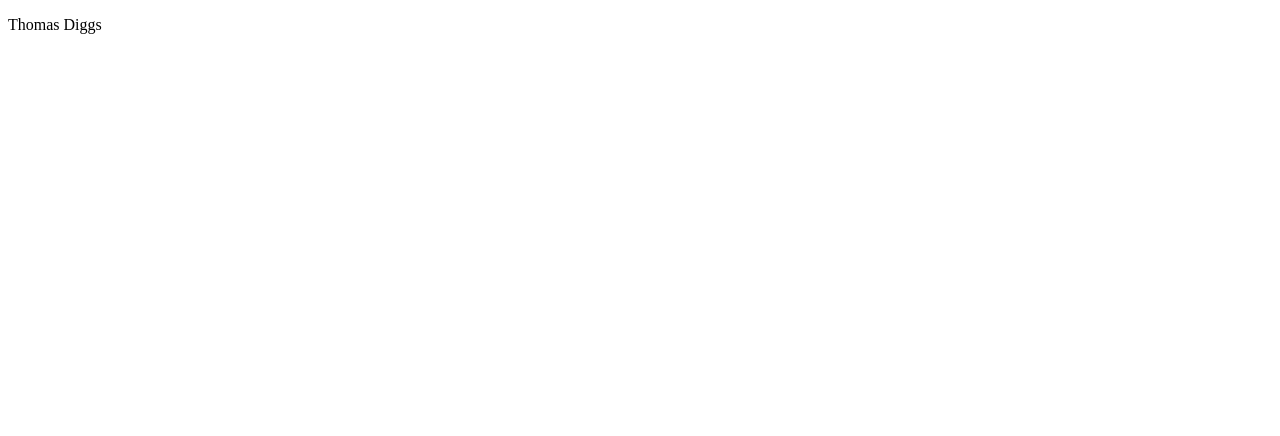
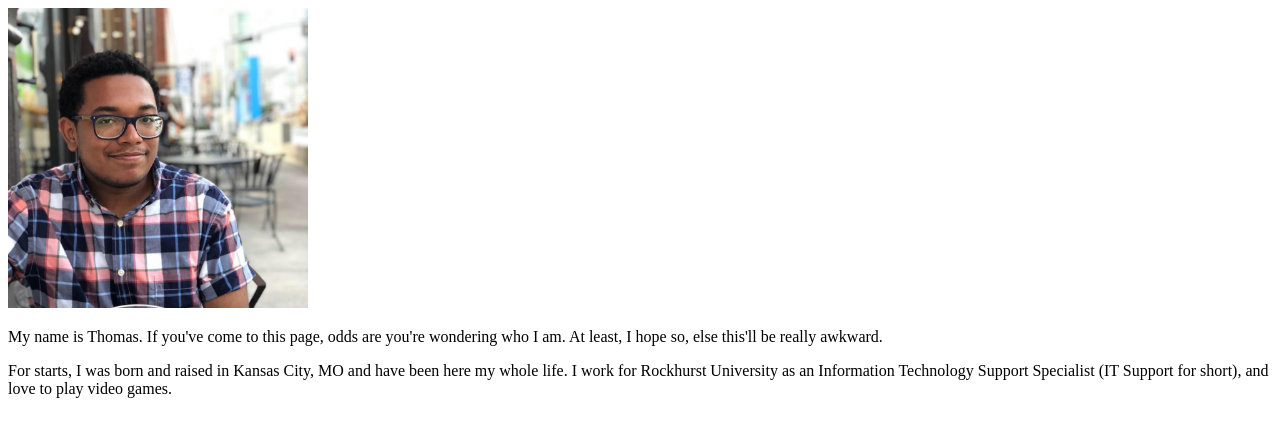
Before and after one commit to Glyaleth/html-me-something, a plain HTML site: page index.html in a window 1280 px wide. Drawn offline with Linux system fonts and the light colour scheme.

Commit message:
Added a picture of me, and updated the text in index.html

```diff
--- a/index.html
+++ b/index.html
@@ -7,6 +7,11 @@
   <title>Document</title>
 </head>
 <body>
-  <p>Thomas Diggs</p>
+  <img src="itsme.jpg" alt="A picture of me sitting at a restaurant" style ="width:300px;height:300px;">
+  <p>
+    My name is Thomas. If you've come to this page, odds are you're wondering who I am. At least, I hope so, else this'll be really awkward.
+  </p>
+  <p>For starts, I was born and raised in Kansas City, MO and have been here my whole life.
+    I work for Rockhurst University as an Information Technology Support Specialist (IT Support for short), and love to play video games.</p>
 </body>
 </html>
```
Also changed, not shown: itsme.jpg (added).
